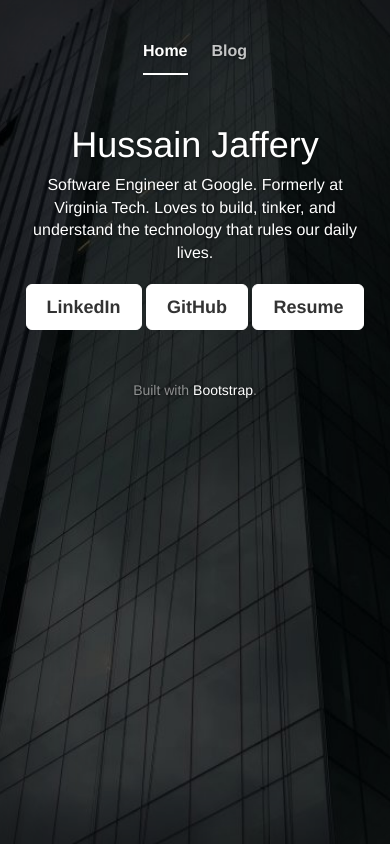
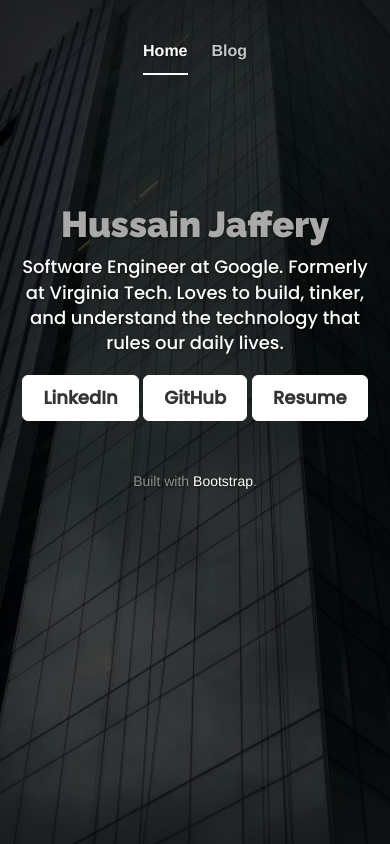
Before and after one commit to hussainjaffery/personal-website, a plain HTML site: page index.html in a window 390 px wide. Drawn offline with Linux system fonts and the light colour scheme.

Commit message:
add button hover,and change text style,cover responsive

```diff
--- a/index.html
+++ b/index.html
@@ -10,7 +10,7 @@
     <link rel="icon" href="images/favicon.ico">
 
     <title>Hussain Jaffery</title>
-
+    <link href="https://fonts.googleapis.com/css?family=Poppins:500|Raleway:900&display=swap" rel="stylesheet">
     <link href="styles/bootstrap.min.css" rel="stylesheet">
     <link href="styles/cover.css" rel="stylesheet">
 
@@ -40,9 +40,9 @@
             <h1 class="cover-heading">Hussain Jaffery</h1>
             <p class="lead">Software Engineer at Google. Formerly at Virginia Tech. Loves to build, tinker, and understand the technology that rules our daily lives.</p>
             <p class="lead">
-              <a href="https://www.linkedin.com/in/hussainjaffery" class="btn btn-lg btn-default">LinkedIn</a>
-              <a href="https://github.com/hussainjaffery/" class="btn btn-lg btn-default">GitHub</a>
-              <a href="files/HussainJafferyResume.pdf" class="btn btn-lg btn-default">Resume</a>
+              <a href="https://www.linkedin.com/in/hussainjaffery" class="btn btn-lg btn-default hover">LinkedIn</a>
+              <a href="https://github.com/hussainjaffery/" class="btn btn-lg btn-default hover">GitHub</a>
+              <a href="files/HussainJafferyResume.pdf" class="btn btn-lg btn-default hover">Resume</a>
             </p>
           </div>
 
--- a/styles/cover.css
+++ b/styles/cover.css
@@ -18,7 +18,15 @@ a:hover {
   background-color: #fff;
   border: 1px solid #fff;
 }
-
+/* add hover on button */
+.hover {
+  transition: 0.5s;
+}
+.hover:hover {
+  background-color: grey;
+  border-color: grey;
+  color: white;
+}
 
 /*
  * Base structure
@@ -120,7 +128,15 @@ body {
   padding: 10px 20px;
   font-weight: bold;
 }
-
+/* change font family */
+.cover-heading {
+  font-family: 'Raleway';
+  color: #a9a9a9;
+}
+.lead {
+  font-family: 'Poppins';
+  font-size: 18px;
+}
 
 /*
  * Footer
@@ -156,6 +172,10 @@ body {
   .cover-container {
     width: 100%; /* Must be percentage or pixels for horizontal alignment */
   }
+  /* change font-size for name */
+  .cover-heading{
+    font-size: 60px;
+  }
 }
 
 @media (min-width: 992px) {
@@ -184,3 +204,10 @@ body {
     background-image: url("../images/bgdark_large.jpg");
   }
 }
+
+/* responsive cover */
+@media (max-width:600px){
+  .cover {
+    margin-top: 100px;
+  }
+}
```
